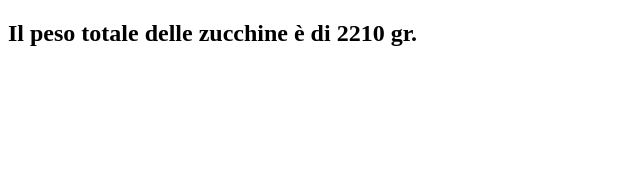
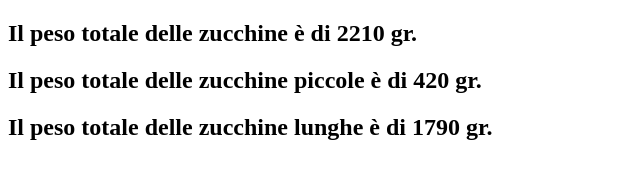
Before and after one commit to Shinrael/js-jsnacks-blocco-5, a plain HTML site: page index.html in a window 1280 px wide. Shown: the whole page, without its empty margins (0-640 px from the left). Drawn offline with Linux system fonts and the light colour scheme.

Commit message:
Second snack

```diff
--- a/index.html
+++ b/index.html
@@ -8,7 +8,8 @@
 <body>
 
   <h2 class="output"></h2>
-
+  <h2 class="peso-piccole"></h2>
+  <h2 class="peso-grandi"></h2>
 
 
   <script src="js/script.js"></script>
--- a/js/script.js
+++ b/js/script.js
@@ -51,6 +51,9 @@ const zucchine = [
   },
 ]
 const output = document.querySelector('.output');
+const pesoPiccole = document.querySelector('.peso-piccole');
+const pesoGrandi = document.querySelector('.peso-grandi');
+
 let pesoTotale = 0;
 
 zucchine.forEach(zucchina => {
@@ -61,3 +64,30 @@ zucchine.forEach(zucchina => {
 });
 
 console.log('Peso totale', pesoTotale, 'grammi');
+
+const zucchineLunghe = [];
+const zucchinePiccole = [];
+let pesoTotaleGrandi = 0;
+let pesoTotalePiccole = 0;
+
+zucchine.forEach(zucchina => {
+  if (zucchina.lunghezza < 15 ) {
+    zucchinePiccole.push(zucchina);
+  } else {
+    zucchineLunghe.push (zucchina);
+  }
+})
+
+zucchineLunghe.forEach(zucchina => {
+  pesoTotaleGrandi += zucchina.peso;
+  pesoGrandi.innerHTML = `
+  Il peso totale delle zucchine lunghe è di ${parseInt(pesoTotaleGrandi)} gr.
+  `;
+});
+
+zucchinePiccole.forEach(zucchina => {
+  pesoTotalePiccole += zucchina.peso;
+  pesoPiccole.innerHTML = `
+  Il peso totale delle zucchine piccole è di ${parseInt(pesoTotalePiccole)} gr.
+  `;
+});
```
Also changed, not shown: 1 other file.
